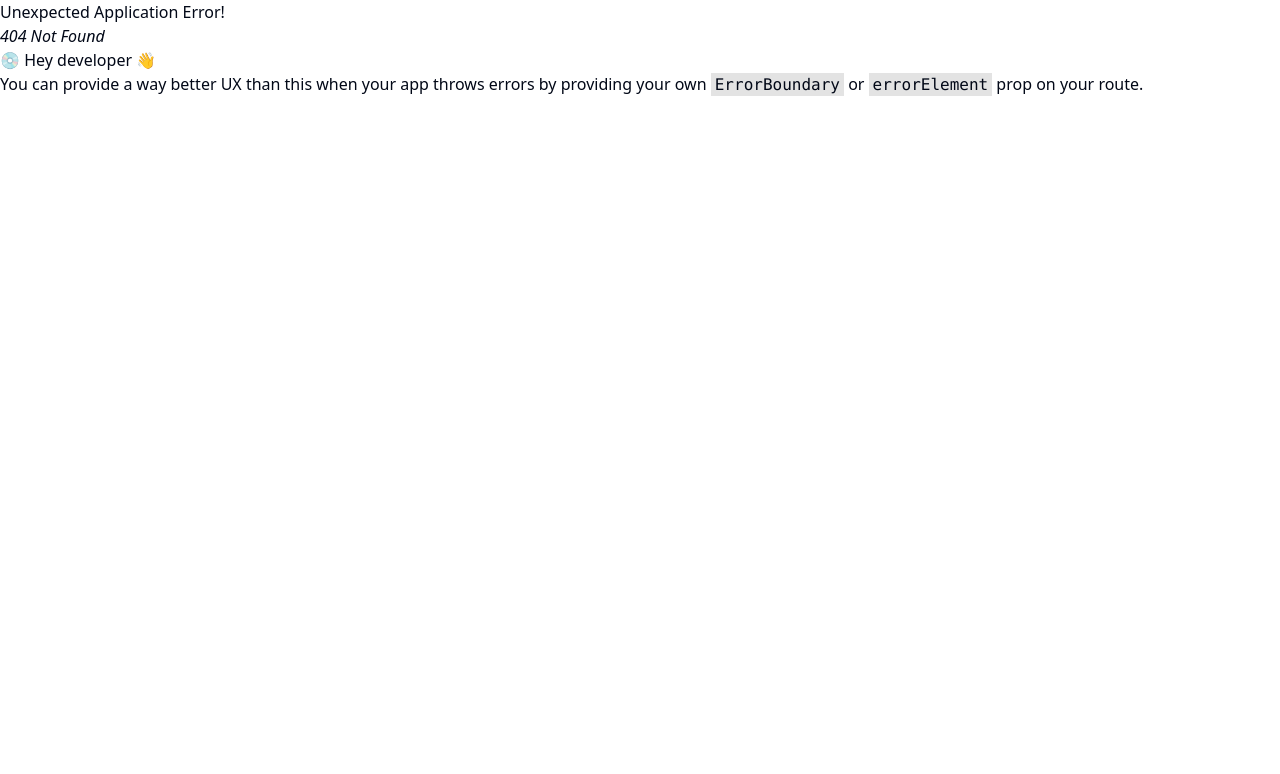
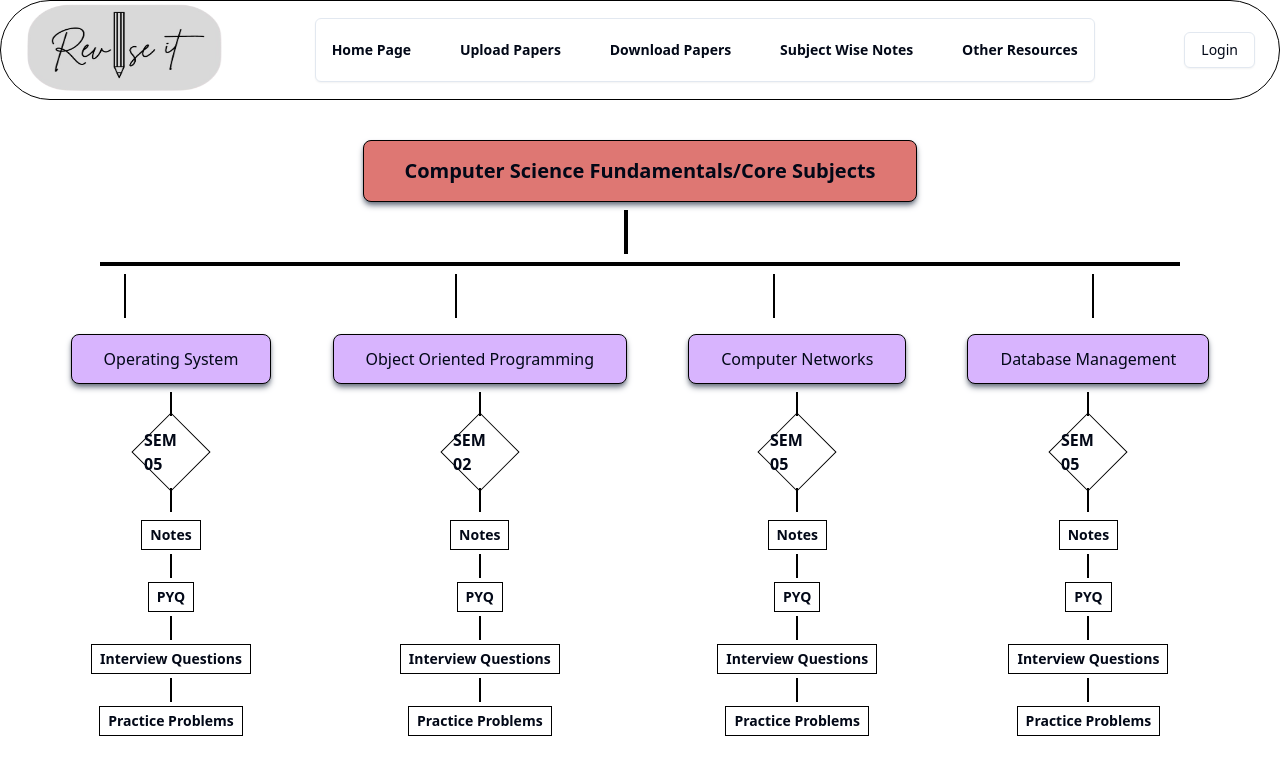
Before and after one commit to adarshsingh05/testing_reviseit, a React (Vite) app in the folder client/: page /csfundamentals in a window 1280 px wide. Before the commit this address had no page. Shown: the top 774 px of the page. Built offline with nearby package versions, Linux system fonts and the light colour scheme.

Commit message:
added anding page things and cs fundamental under construction iski maki chut

```diff
--- a/client/package.json
+++ b/client/package.json
@@ -26,6 +26,7 @@
     "react": "^18.3.1",
     "react-dom": "^18.3.1",
     "react-router-dom": "^6.27.0",
+    "react-typing-effect": "^2.0.5",
     "select": "^1.1.2",
     "shadcn": "^2.1.2",
     "tailwind-merge": "^2.5.4",
--- /dev/null
+++ b/client/src/components/Motivation.jsx
@@ -0,0 +1,76 @@
+import React from 'react'
+import ReactTypingEffect from "react-typing-effect";
+import { Button } from "@/components/ui/button";
+import {
+  Card,
+  CardContent,
+  CardDescription,
+  CardFooter,
+  CardHeader,
+  CardTitle,
+} from "@/components/ui/card";
+import { Link } from 'react-router-dom';
+
+const Motivation = () => {
+  return (
+    <div id='res' className='bg-gradient-to-t from-[#d9b8de] to-white  w-full border border-md rounded-md h-auto text-center text-4xl font-mono mt-5'>
+      <h1 className='mt-4'>
+        <ReactTypingEffect
+          text="Explore all Other Resources"
+          speed={45} // typing speed
+          eraseSpeed={60}        // Erase speed (faster)
+          eraseDelay={400}      // Delay before erasing starts
+          typingDelay={50}  // delay before erasing
+        />
+      </h1>
+
+      <div className='flex flex-col md:flex-row justify-around items-center md:items-stretch'>
+        <Card className="w-[90%] md:w-[400px] h-auto shadow-lg shadow-purple-400 m-6">
+          <CardHeader>
+            <CardTitle className="text-sm">CS Fundamentals Exam Notes</CardTitle>
+            <CardDescription className='mt-4'>
+              From Database Management, Operating System, OOPs to Computer Network complete handwritten Exam ready Notes.
+            </CardDescription>
+          </CardHeader>
+          <CardContent>
+            <Link to='/csfundamentals'>
+            <Button>Explore</Button>
+            </Link>
+          </CardContent>
+            <p className='text-center text-gray-[300] text-sm mb-2'>No Login Required</p>
+        </Card>
+
+        <Card className="w-[90%] md:w-[400px] h-auto shadow-lg shadow-purple-400 m-6">
+          <CardHeader>
+            <CardTitle className="text-sm">Have some Good Stuff, means study materials? 👀</CardTitle>
+            <CardDescription className='mt-4'>
+Upload study materials, important questions, etc.. you have tag wise and help others learning
+            </CardDescription>
+          </CardHeader>
+          <CardContent>
+            <Button>Explore</Button>
+          </CardContent>
+
+        </Card>
+
+        <Card className="w-[90%] md:w-[400px] h-auto shadow-lg shadow-purple-400 m-6">
+          <CardHeader>
+            <CardTitle className="text-sm">A night Before Exam?</CardTitle>
+            <CardDescription className='mt-4'>
+              Study what you need just before your University Exams, get what you need materials subject-wise.
+            </CardDescription>
+          </CardHeader>
+          <CardContent>
+            <Button>Explore</Button>
+
+          </CardContent>
+               <p className='text-center text-gray-[300] text-sm mb-2'>No Login Required</p>
+
+
+        </Card>
+      </div>
+    </div>
+  )
+}
+
+export default Motivation;
--- a/client/src/components/menubar.jsx
+++ b/client/src/components/menubar.jsx
@@ -43,7 +43,7 @@ export function MenubarDemo() {
             </Link>
             </MenubarMenu>
             <MenubarMenu>
-            <Link to="/resources">
+            <Link to="/res">
                 <MenubarTrigger className="font-bold h-full flex items-center cursor-pointer">
                     Other Resources
                 </MenubarTrigger>
--- /dev/null
+++ b/client/src/pages/card1.jsx
@@ -0,0 +1,67 @@
+import Navbar from '@/components/Navbar';
+import React from 'react';
+
+const SubjectsPage = () => {
+  return (
+    <div>
+        <Navbar/>
+    <div className="flex flex-col items-center bg-white p-4 sm:p-6 md:p-8 lg:p-10">
+      {/* Main Title */}
+      <div className="bg-[#de7773] shadow-md shadow-gray-500 border border-black rounded-lg px-6 py-2 sm:px-8 sm:py-3 md:px-10 md:py-4 text-center font-semibold text-sm sm:text-base md:text-lg lg:text-xl">
+        Computer Science Fundamentals/Core Subjects
+      </div>
+
+      {/* Connecting Line */}
+      <div className="h-4 sm:h-11 border-l-4 border-black mt-2 w-6 sm:w-8"></div>
+      <div className='w-[90%] border-2 border-black mt-2'></div>
+      <div className='flex flex-row justify-between w-[90%]'>
+      <div className="hidden sm:block h-4 sm:h-11 border-l-2 border-black mt-2 w-6 sm:w-8 ml-6"></div>
+      <div className="h-4 sm:h-11 border-l-2 border-black mt-2 w-6 sm:w-8 ml-3"></div>
+      <div className="hidden sm:block h-4 sm:h-11 border-l-2 border-black mt-2 w-6 sm:w-8 "></div>
+      <div className="h-4 sm:h-11 border-l-2 border-black mt-2 w-6 sm:w-8 mr-14"></div>
+
+      </div>
+
+      {/* Subject Boxes */}
+      <div className="flex flex-wrap justify-around w-full mt-4 ">
+        {['Operating System', 'Object Oriented Programming', 'Computer Networks', 'Database Management'].map((subject, index) => (
+          <div key={index} className="flex flex-col items-center space-y-1 sm:space-y-2 mx-2 ">
+            {/* Subject Box */}
+            <div className="border border-black rounded-lg px-6 bg-purple-300  py-2 sm:px-8 sm:py-3 text-center text-xs sm:text-sm md:text-base shadow-md shadow-gray-500 hover:shadow-none cursor-pointer">
+              {subject}
+            </div>
+            {/* Vertical Line */}
+            <div className="h-4 sm:h-6 border-l-2 border-black"></div>
+            {/* Semester Diamond */}
+            <div className="flex items-center justify-center h-10 w-10 sm:h-12 sm:w-12 md:h-14 md:w-14 border border-black transform rotate-45">
+              <span className="transform -rotate-45 font-semibold text-xs sm:text-sm md:text-base">
+                {subject === 'Object Oriented Programming' ? 'SEM 02' : 'SEM 05'}
+              </span>
+            </div>
+            {/* Connecting Line */}
+            <div className="h-4 sm:h-6 border-l-2 border-black"></div>
+            {/* Links with connecting vertical lines */}
+            <div className="flex flex-col items-center space-y-1 mt-1 sm:mt-2">
+              {['Notes', 'PYQ', 'Interview Questions', 'Practice Problems'].map((link, linkIndex) => (
+                <React.Fragment key={linkIndex}>
+                  <div
+                    className="bg-white border border-black px-1 py-1 sm:px-2 sm:py-1 text-center text-xs sm:text-sm font-semibold"
+                  >
+                    {link}
+                  </div>
+                  {/* Vertical connecting line between each link except the last one */}
+                  {linkIndex < 3 && (
+                    <div className="h-4 sm:h-6 border-l-2 border-black"></div>
+                  )}
+                </React.Fragment>
+              ))}
+            </div>
+          </div>
+        ))}
+      </div>
+    </div>
+    </div>
+  );
+};
+
+export default SubjectsPage;
--- a/client/src/pages/landingpage.jsx
+++ b/client/src/pages/landingpage.jsx
@@ -1,9 +1,16 @@
+import Motivation from "@/components/Motivation";
 import Navbar from "@/components/Navbar";
 import { Button } from "@/components/ui/button";
 import React from "react";
 import { Link } from "react-router-dom";
 
 const LandingPage = () => {
+  // Function to format the date to a readable format
+  const getCurrentDate = () => {
+    const options = { year: 'numeric', month: 'long', day: 'numeric' };
+    return new Date().toLocaleDateString(undefined, options);
+  };
+
   return (
     <div className="">
       <Navbar />
@@ -11,7 +18,7 @@ const LandingPage = () => {
         {/* Top Banner Section */}
         <div className="bg-gradient-to-r from-purple-500 to-gray-400 text-white py-8 px-6 rounded-2xl h-[200px] w-[80%] flex flex-col md:flex-row items-center justify-around m-6 mt-10">
           <div className="flex flex-col space-y-2">
-            <p className="text-sm">September 4, 2023</p>
+            <p className="text-sm">{getCurrentDate()}</p> {/* Display dynamic date here */}
             <h1 className="text-2xl font-bold">Welcome back, John!</h1>
             <p className="text-base">Always stay updated in your student portal</p>
           </div>
@@ -76,7 +83,26 @@ const LandingPage = () => {
         </div>
 
         {/* Additional Content Section */}
-        <div>hi there</div>
+        <Motivation/>
+         {/* Footer */}
+         <div className="flex w-full h-auto ">
+                <div className=" backdrop-blur-lg bg-white/30  border-black height-[auto] w-[100%] mt-6 ml-6 mr-6 mb-2 border rounded-md">
+                    <div className="flex flex-row h-[40%] justify-around mt-3 mb-2 ml-4 mr-4 border rounded-md">
+                      <Link to='https://www.linkedin.com/in/adarshsingh05/'>
+                        <div className="font-bold">Contact us</div>
+                        </Link>
+                        <Link to='https://github.com/adarshsingh05/Freelancing-portal'>
+                        <div className="font-bold">Contribute</div>
+                        </Link>
+                        <Link to='https://github.com/adarshsingh05/Freelancing-portal'>
+                        <div className="font-bold">Suggest Us</div>
+                        </Link>
+                    </div>
+                    <div className="text-center mb-4">
+                        The site is currently in Development Mode, contribute to make it even better ❤️
+                    </div>
+                </div>
+            </div>
       </div>
     </div>
   );
```
Also changed, not shown: client/src/App.jsx (+7 -0 lines), 1 other file (tests, documents, lock files or other folders).
